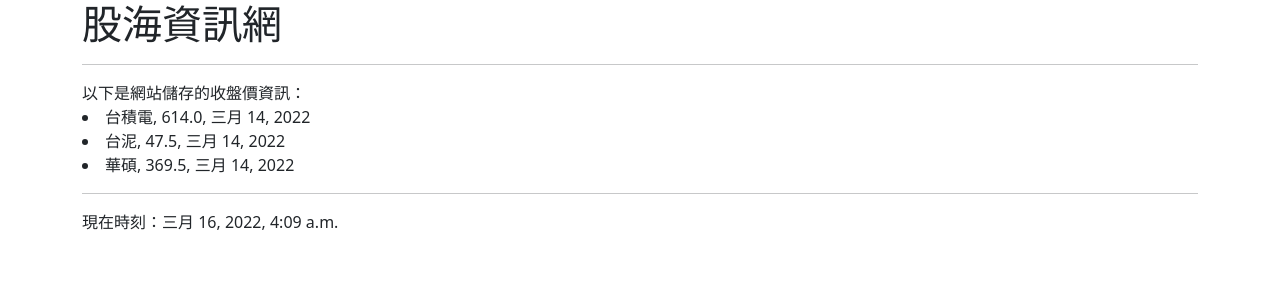
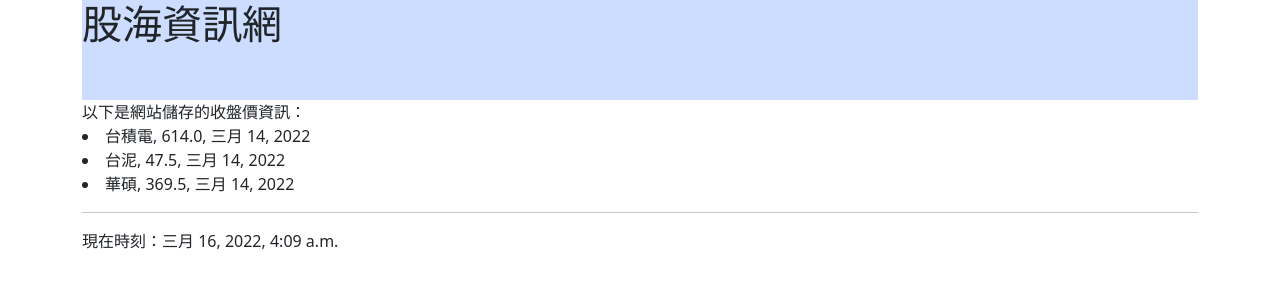
Before and after one commit to 0903183411/text-project, a Django app: page / in a window 1280 px wide. Shown: the top 300 px of the page. Run offline with Django 3.2, Linux system fonts and the light colour scheme; data comes from the database, SQL or seed files in the repository; both versions use the stored data as it was after the commit.

Commit message:
add background

```diff
--- a/mysite/models.py
+++ b/mysite/models.py
@@ -6,6 +6,7 @@
     price = models.FloatField(default=0.0)  #收盤價
     date = models.DateField()               #日期
 
+
     class Meta:
         ordering = ('-date',)
 
--- a/templates/index.html
+++ b/templates/index.html
@@ -8,12 +8,14 @@
     <!-- Bootstrap CSS -->
     <link href="https://cdn.jsdelivr.net/npm/bootstrap@5.1.3/dist/css/bootstrap.min.css" rel="stylesheet" integrity="sha384-1BmE4kWBq78iYhFldvKuhfTAU6auU8tT94WrHftjDbrCEXSU1oBoqyl2QvZ6jIW3" crossorigin="anonymous">
 
-    <title>吳宜秦的網站</title>
+    <title>Jasmine's webside</title>
   </head>
   <body>
-      <div class="container">
-        <h1>股海資訊網</h1>
-        <hr>
+      <div style="width: 100%;" class="container";>
+        <div style="height: 100px;background-color: #CCDDFF;">
+       <h1>股海資訊網</h1>
+      </div>
+
         以下是網站儲存的收盤價資訊：<br>
         {% for stk in mystock %}
         <li>{{ stk.name }}, {{ stk.price }}, {{ stk.date }}</li>
```
Also changed, not shown: db.sqlite3.
